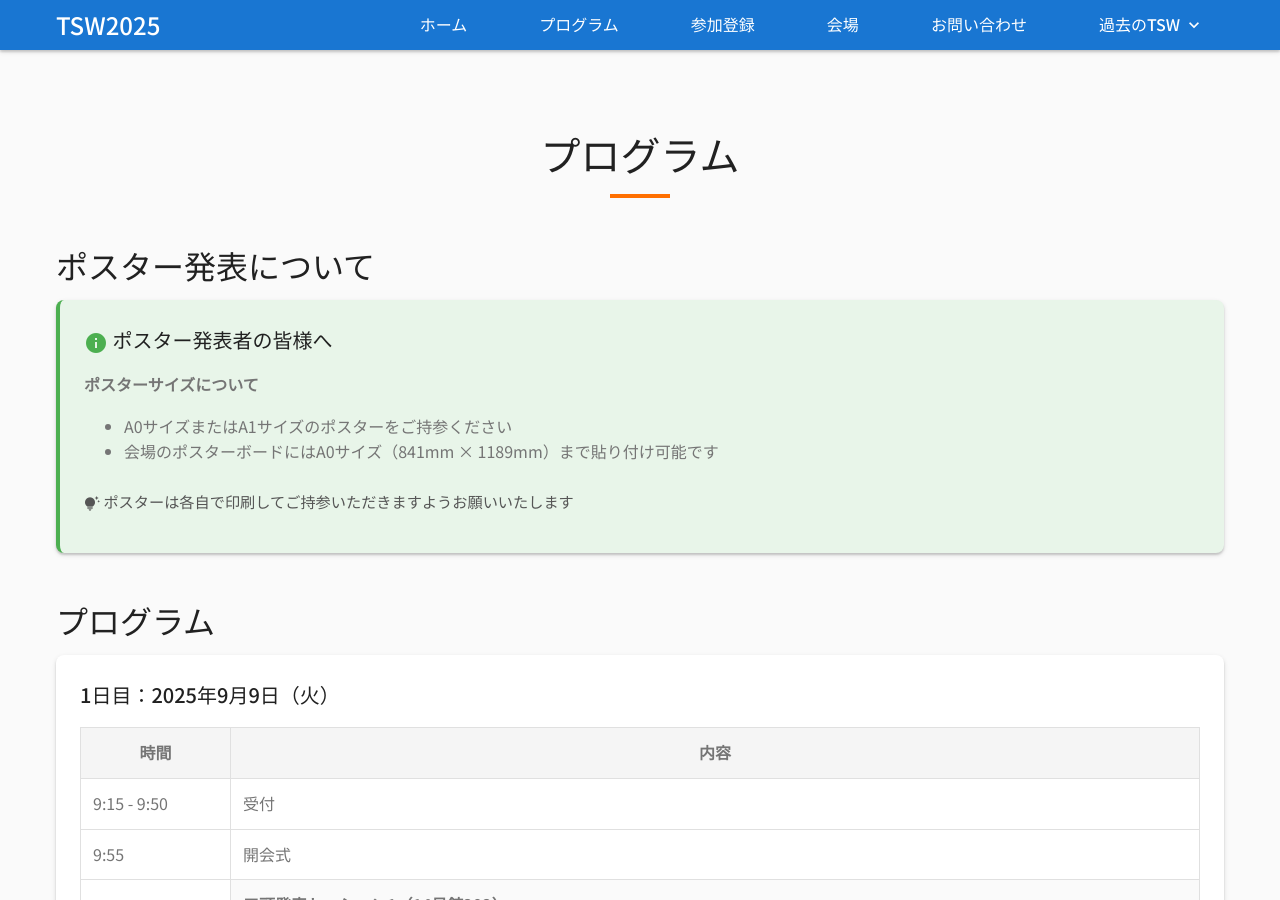
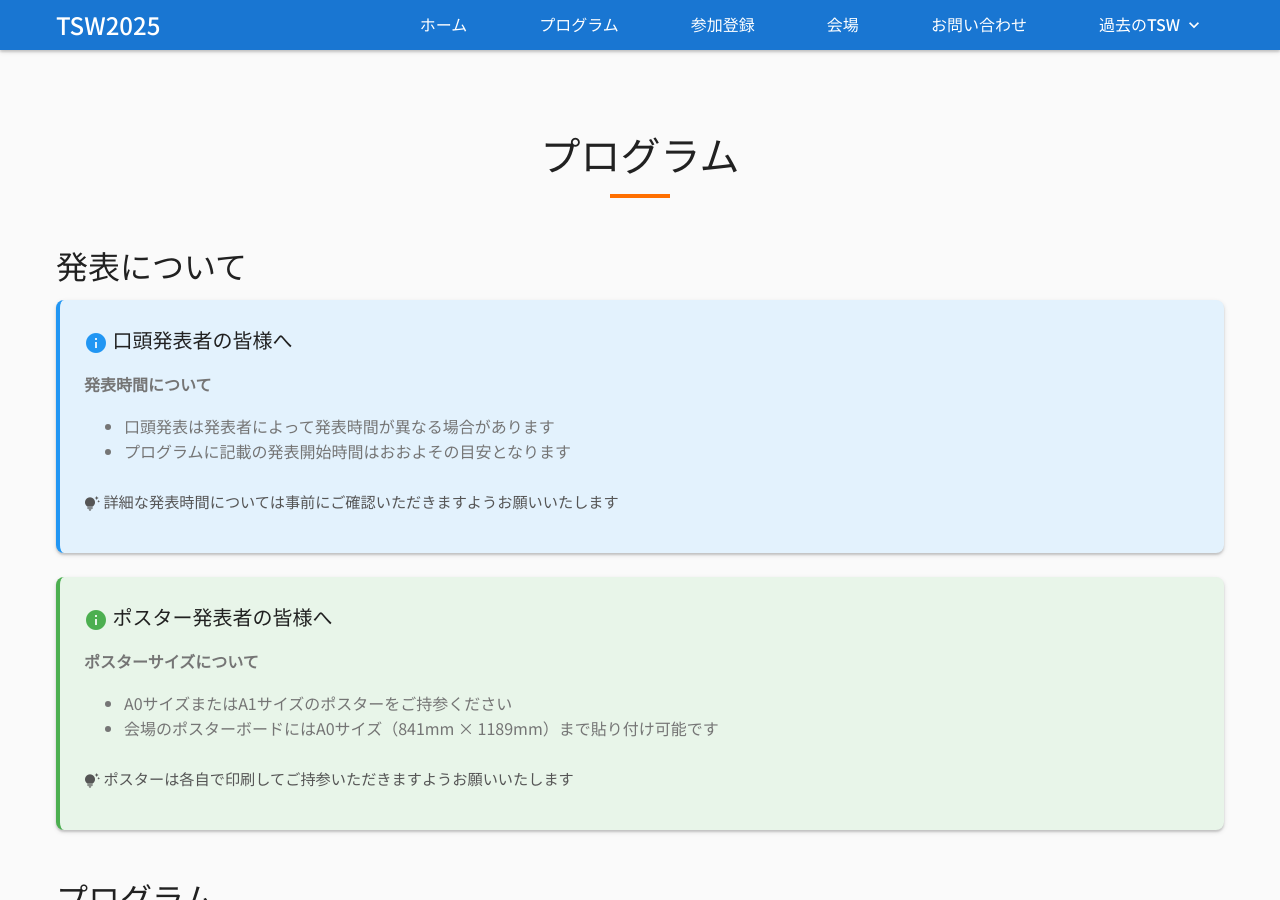
Before and after one commit to ogurilab/tsw2025, a Jekyll site: the page built from program.md, in a window 1280 px wide and 900 px high. Built offline with Jekyll 4.4.1, drawn with Linux system fonts in a browser that asks for light colours.

```diff
--- a/_data/schedule.yml
+++ b/_data/schedule.yml
@@ -127,9 +127,7 @@ day2:
   sessions:
     - time: "9:30 - 10:00"
       title: "受付"
-      type: "keynote"
-      speaker: ""
-      presentation_title: ""
+      type: "other"
     - time: "10:00 - 11:57"
       title: "口頭発表セッション3（14号館202）"
       type: "oral"
--- a/program.md
+++ b/program.md
@@ -41,9 +41,27 @@ title: プログラム
     </div>
 </div> -->
 
-<h2 style="margin-top: 3rem;">ポスター発表について</h2>
+<h2 style="margin-top: 3rem;">発表について</h2>
 
-<div class="card" style="background-color: #e8f5e9; border-left: 4px solid #4caf50;">
+<div class="card" style="background-color: #e3f2fd; border-left: 4px solid #2196f3;">
+    <div class="card-title">
+        <span class="material-icons" style="color: #2196f3; vertical-align: middle;">info</span>
+        口頭発表者の皆様へ
+    </div>
+    <div class="card-content">
+        <p><strong>発表時間について</strong></p>
+        <ul style="margin-top: 1rem; margin-bottom: 1.5rem;">
+            <li>口頭発表は発表者によって発表時間が異なる場合があります</li>
+            <li>プログラムに記載の発表開始時間はおおよその目安となります</li>
+        </ul>
+        <p style="color: #555; font-size: 0.95rem;">
+            <span class="material-icons" style="font-size: 1rem; vertical-align: text-bottom;">tips_and_updates</span>
+            詳細な発表時間については事前にご確認いただきますようお願いいたします
+        </p>
+    </div>
+</div>
+
+<div class="card" style="background-color: #e8f5e9; border-left: 4px solid #4caf50; margin-top: 1rem;">
     <div class="card-title">
         <span class="material-icons" style="color: #4caf50; vertical-align: middle;">info</span>
         ポスター発表者の皆様へ
```
Also changed, not shown: _data/venue_info.yml (+14 -2 lines), venue.md (+37 -0 lines), README.md.
